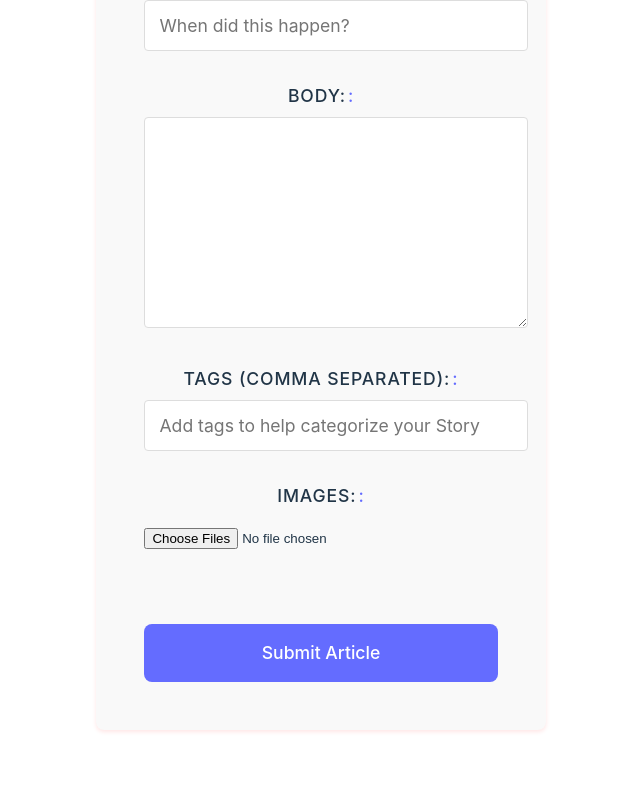
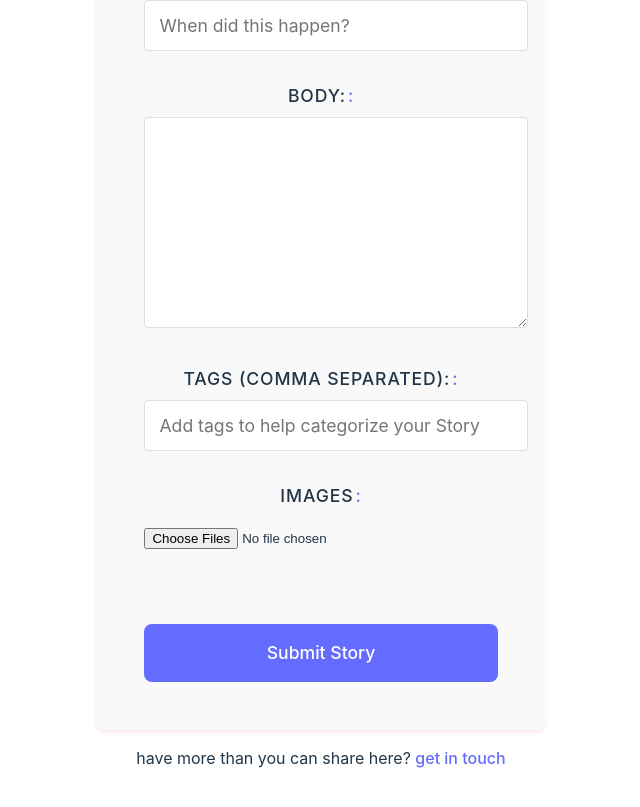
Before and after one commit to KoffiKC/UHOA-Hackathon, a React (Vite) app: page /submission in a window 1280 px wide. Shown: the part 413-1220 px from the top of the page, without its empty margins (319-959 px from the left). Before the commit the page ends 1175 px from the top, so only its background shows below. Built offline with nearby package versions, Linux system fonts and the light colour scheme.

Commit message:
added contact to submissions

```diff
--- a/src/pages/Submission.jsx
+++ b/src/pages/Submission.jsx
@@ -58,7 +58,7 @@ function Submission() {
           </div>
 
           <div>
-            <label htmlFor="images">Images:</label>
+            <label htmlFor="images">Images</label>
             <input
               type="file"
               id="images"
@@ -68,8 +68,9 @@ function Submission() {
             />
           </div>
 
-          <button type="submit">Submit Article</button>
+          <button type="submit">Submit Story</button>
         </form>
+        <p>have more than you can share here? <a href="mailto:hello@thestoryof.us">get in touch</a></p>
       </div>
     )
   }
```
